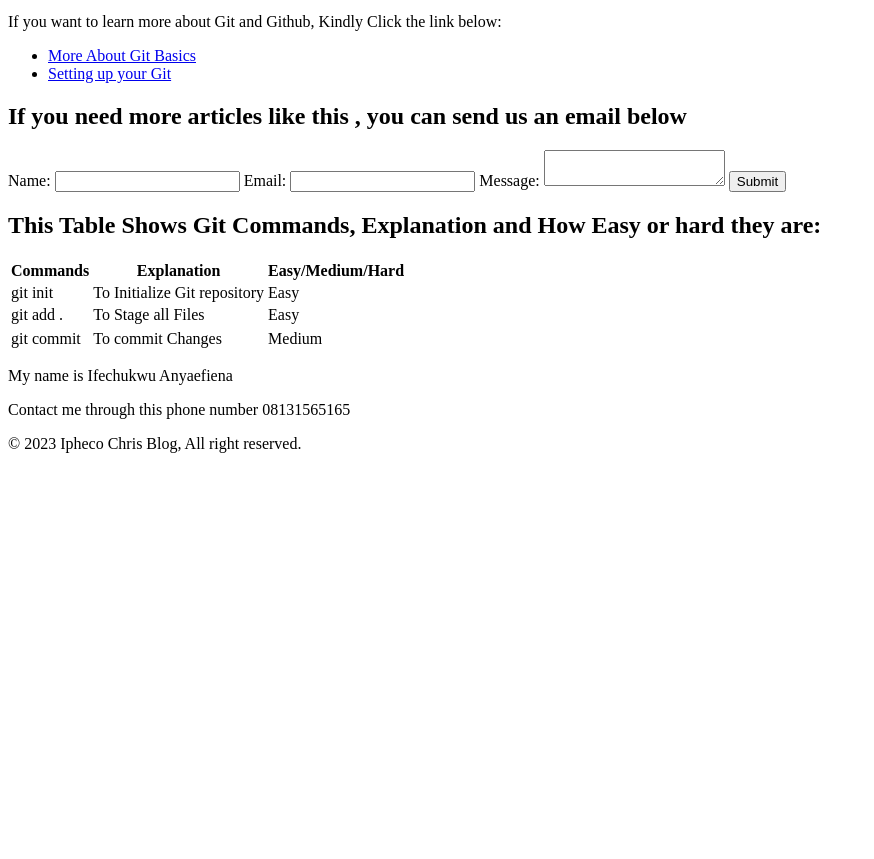
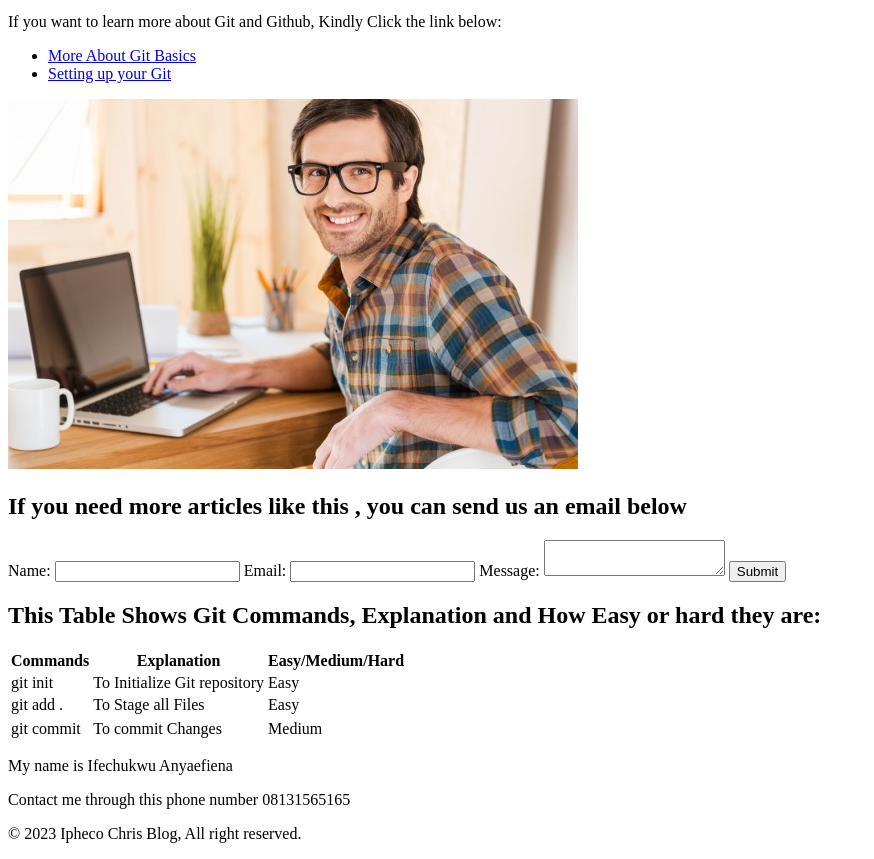
Before and after one commit to iamipheco/Lesson_1_and_2_Task_2_Anyaefiena_Ifechukwu, a website: page docs/index.html in a window 1280 px wide. Shown: the part 1423-2282 px from the top of the page, without its empty margins (0-874 px from the left). Before the commit the page ends 1892 px from the top, so only its background shows below. Drawn offline with Linux system fonts and the light colour scheme.

Commit message:
add Image

```diff
--- a/docs/index.html
+++ b/docs/index.html
@@ -132,6 +132,7 @@
                             <li><a href="https://www.theodinproject.com/lessons/foundations-setting-up-git"> Setting up your Git</a></li>
                         </ul>
                     </nav>
+                    <img src="../docs/images/teechy.jpg" alt="a man with laptop">
                 </article>
             </section>
         </main>
```
